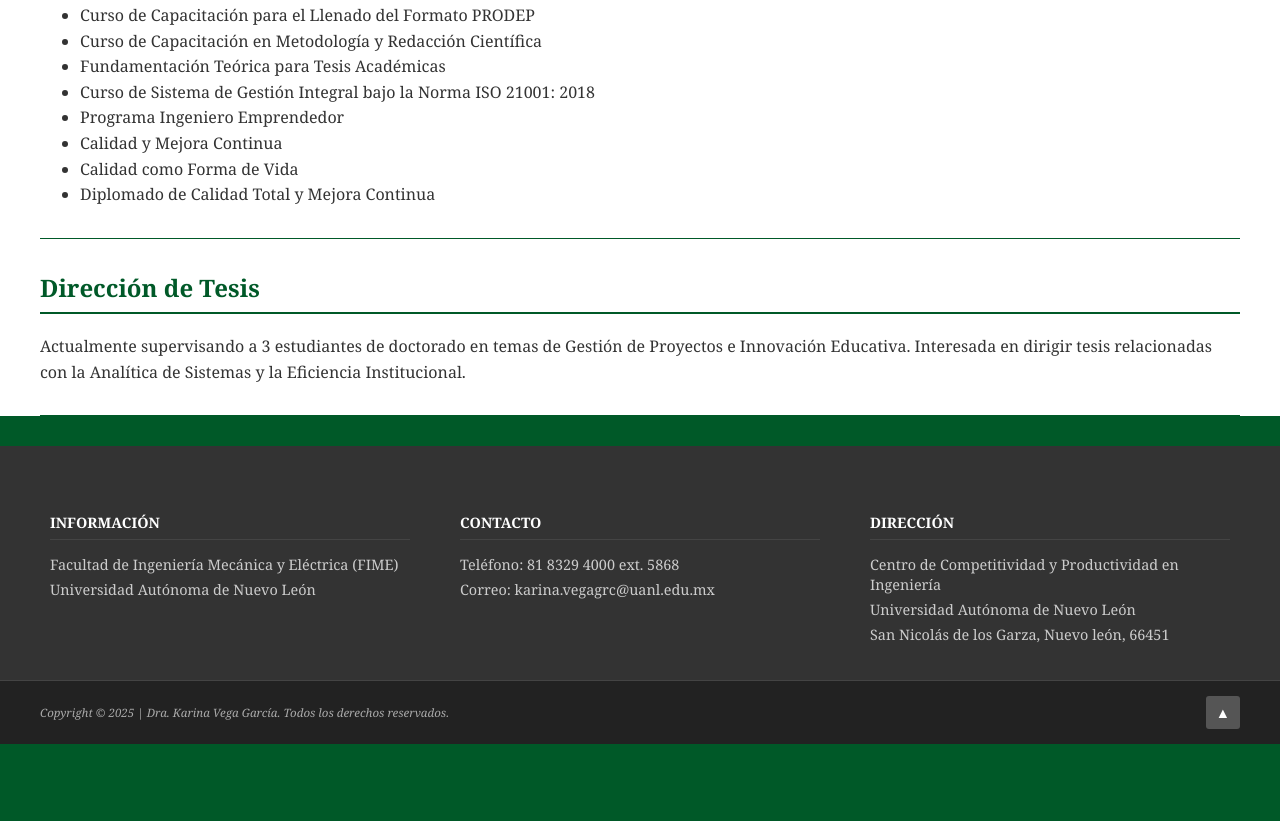
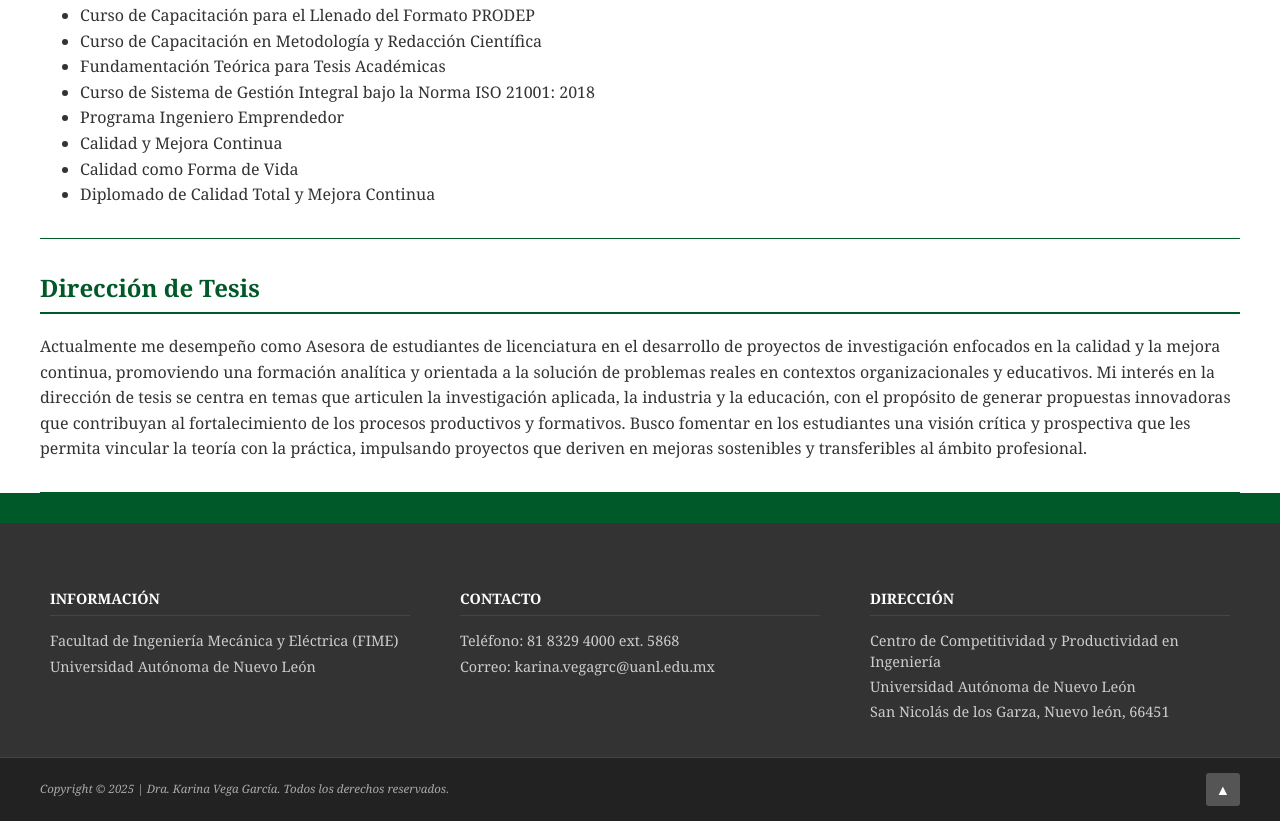
Before and after one commit to yngc4rlos/dra.karina.vega.grc, a plain HTML site: page docencia.html in a window 1280 px wide. Shown: the part 583-1404 px from the top of the page. Before the commit the page ends 1327 px from the top, so only its background shows below. Drawn offline with Linux system fonts and the light colour scheme.

Commit message:
Revise thesis supervision and research interests section
Updated the description of thesis supervision and research interests.

```diff
--- a/docencia.html
+++ b/docencia.html
@@ -69,7 +69,7 @@
                 <hr>
 
                 <h2 class="section-title">Dirección de Tesis</h2>
-                <p>Actualmente supervisando a 3 estudiantes de doctorado en temas de Gestión de Proyectos e Innovación Educativa. Interesada en dirigir tesis relacionadas con la Analítica de Sistemas y la Eficiencia Institucional.</p>
+                <p>Actualmente me desempeño como Asesora de estudiantes de licenciatura en el desarrollo de proyectos de investigación enfocados en la calidad y la mejora continua, promoviendo una formación analítica y orientada a la solución de problemas reales en contextos organizacionales y educativos. Mi interés en la dirección de tesis se centra en temas que articulen la investigación aplicada, la industria y la educación, con el propósito de generar propuestas innovadoras que contribuyan al fortalecimiento de los procesos productivos y formativos. Busco fomentar en los estudiantes una visión crítica y prospectiva que les permita vincular la teoría con la práctica, impulsando proyectos que deriven en mejoras sostenibles y transferibles al ámbito profesional.</p>
 
             </section>
 
```
